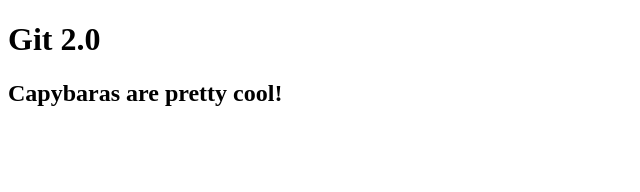
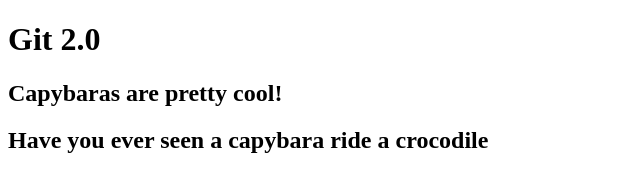
Before and after one commit to bluicien/git-learning, a plain HTML site: page index.html in a window 1280 px wide. Shown: the whole page, without its empty margins (0-640 px from the left). Drawn offline with Linux system fonts and the light colour scheme.

Commit message:
capybara rides crocodile

```diff
--- a/index.html
+++ b/index.html
@@ -11,5 +11,8 @@
 
         <!-- Added to Brendon branch -->
         <h2>Capybaras are pretty cool!</h2>
+
+        <!-- Adding some more code -->
+        <h2>Have you ever seen a capybara ride a crocodile</h2>
     </body>
 </html>
```
